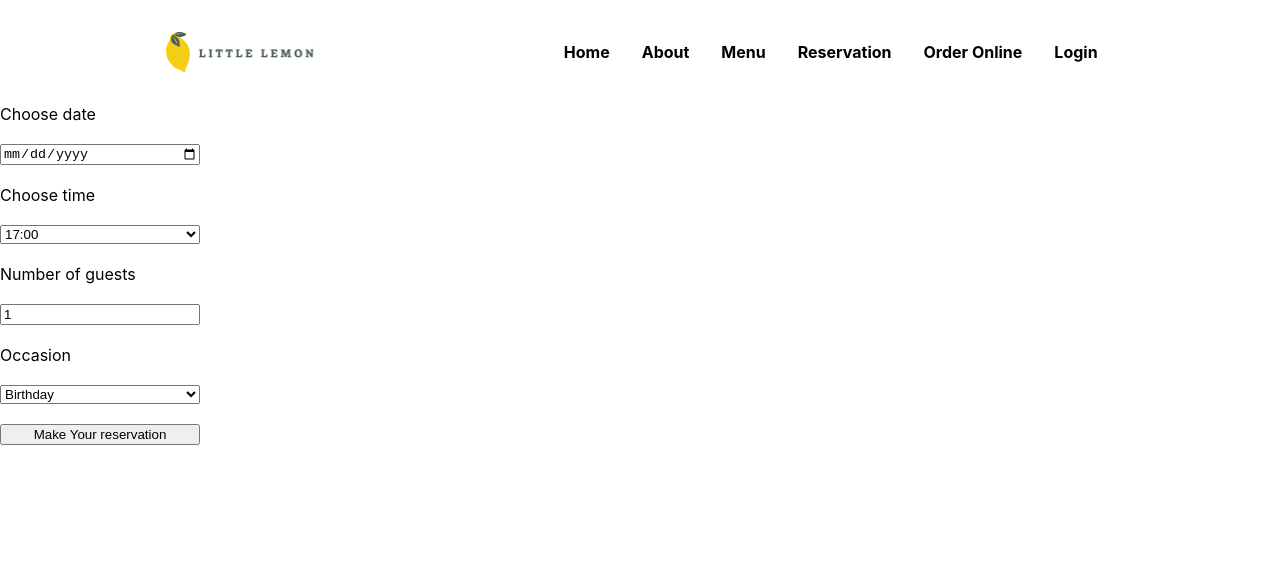
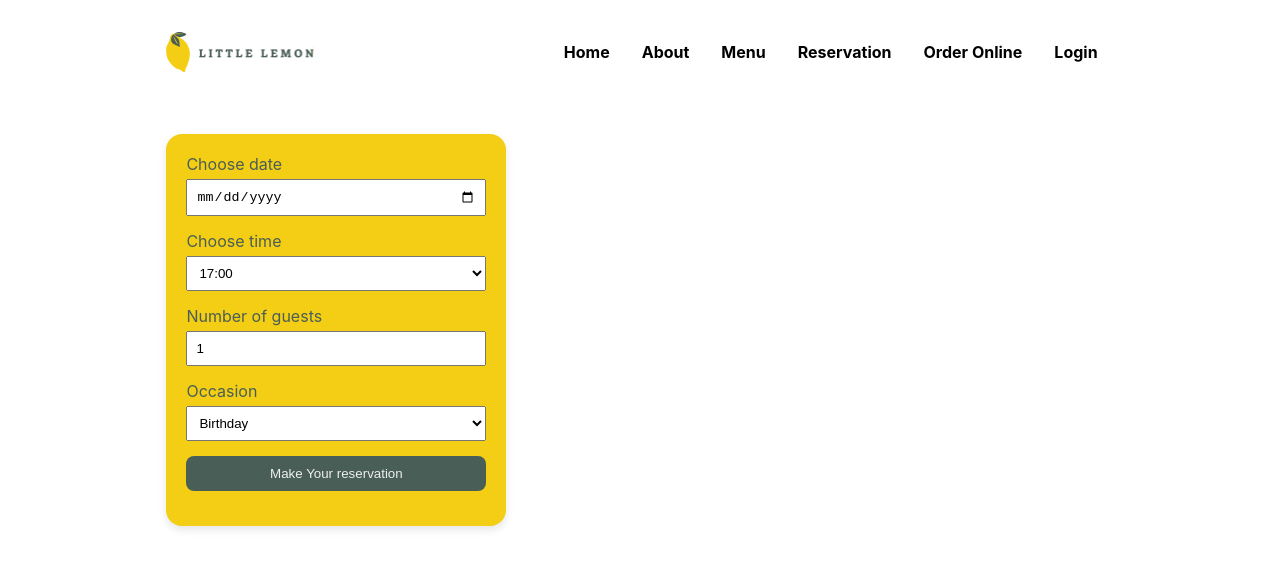
Before and after one commit to ProgramadorAlien/capstone-frontend-coursera, a React (Create React App) app: page /booking in a window 1280 px wide. Shown: the top 568 px of the page. Built offline with nearby package versions, Linux system fonts and the light colour scheme; a web font is replaced by a local one.

Commit message:
Add styles to BookingForm

```diff
--- a/src/App.css
+++ b/src/App.css
@@ -251,6 +251,54 @@ cursor: pointer;
   cursor: pointer;
 }
 
+/*BookingForm*/
+.grid-form-container{
+  display: grid;
+  margin: 10px 13%;
+}
+
+.booking-form {
+  display: grid;
+  grid-auto-flow: row;
+  max-width: 300px; /* Set a max-width as needed */
+  margin-top: 20px;
+  background-color: #F4CE14;
+  padding: 20px;
+  border-radius: 16px;
+  box-shadow: 0 4px 8px rgba(0, 0, 0, 0.1);
+}
+
+.booking-form label {
+  margin-bottom: 5px;
+  color: #495E57;
+}
+
+.booking-form input,
+.booking-form select {
+  margin-bottom: 15px;
+  padding: 8px;
+  box-sizing: border-box;
+}
+
+.booking-form input[type="date"],
+.booking-form input[type="number"],
+.booking-form select {
+  width: 100%;
+}
+
+.booking-form input[type="submit"] {
+  background-color: #495E57;
+  color: #EDEFEE;
+  border: none;
+  border-radius: 8px;
+  padding: 10px;
+  cursor: pointer;
+}
+
+.booking-form input[type="submit"]:hover {
+  background-color: #3C4D46;
+}
+
 /*footer styles*/
 
 footer section{
--- a/src/Components/Booking.js
+++ b/src/Components/Booking.js
@@ -1,4 +1,5 @@
 import React, { useState, useReducer } from 'react';
+import '../App.css';
 import Nav from './Nav'
 import BookingForm from './BookingForm';
 
--- a/src/Components/BookingForm.js
+++ b/src/Components/BookingForm.js
@@ -1,4 +1,5 @@
 import React, { useState } from 'react';
+
 
 const BookingForm = ({ availableTimes, dispatch, onSubmit }) => {
 
@@ -33,8 +34,8 @@ const BookingForm = ({ availableTimes, dispatch, onSubmit }) => {
     };
 
     return (
-
-        <form style={{ display: 'grid', maxWidth: '200px', gap: '20px' }} onSubmit={handleSubmit}>
+        <main className='grid-form-container'>
+            <form className="booking-form" onSubmit={handleSubmit}>
                 <label htmlFor="res-date">Choose date</label>
                 <input type="date" id="res-date" value={date} onChange={handleDateChange} />
 
@@ -42,7 +43,7 @@ const BookingForm = ({ availableTimes, dispatch, onSubmit }) => {
                 <select id="res-time" value={time} onChange={handleTimeChange}>
                     {availableTimes.map((timeOption) => (
                         <option key={timeOption}>{timeOption}</option>
-                )) }
+                    ))}
                 </select>
 
                 <label htmlFor="guests">Number of guests</label>
@@ -57,7 +58,7 @@ const BookingForm = ({ availableTimes, dispatch, onSubmit }) => {
 
                 <input type="submit" value="Make Your reservation" />
             </form>
-
+        </main>
     );
 };
 
```
Lines whose indentation alone changed are shown as unchanged.
